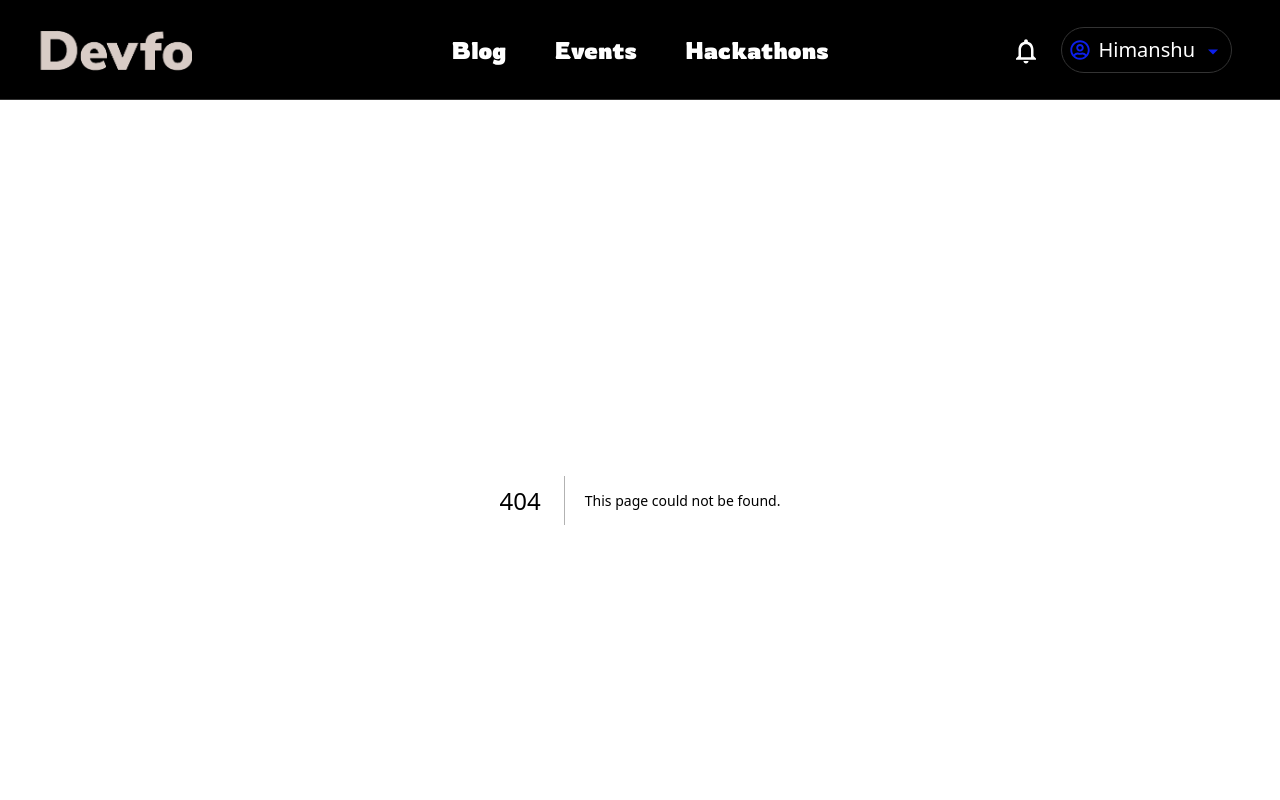
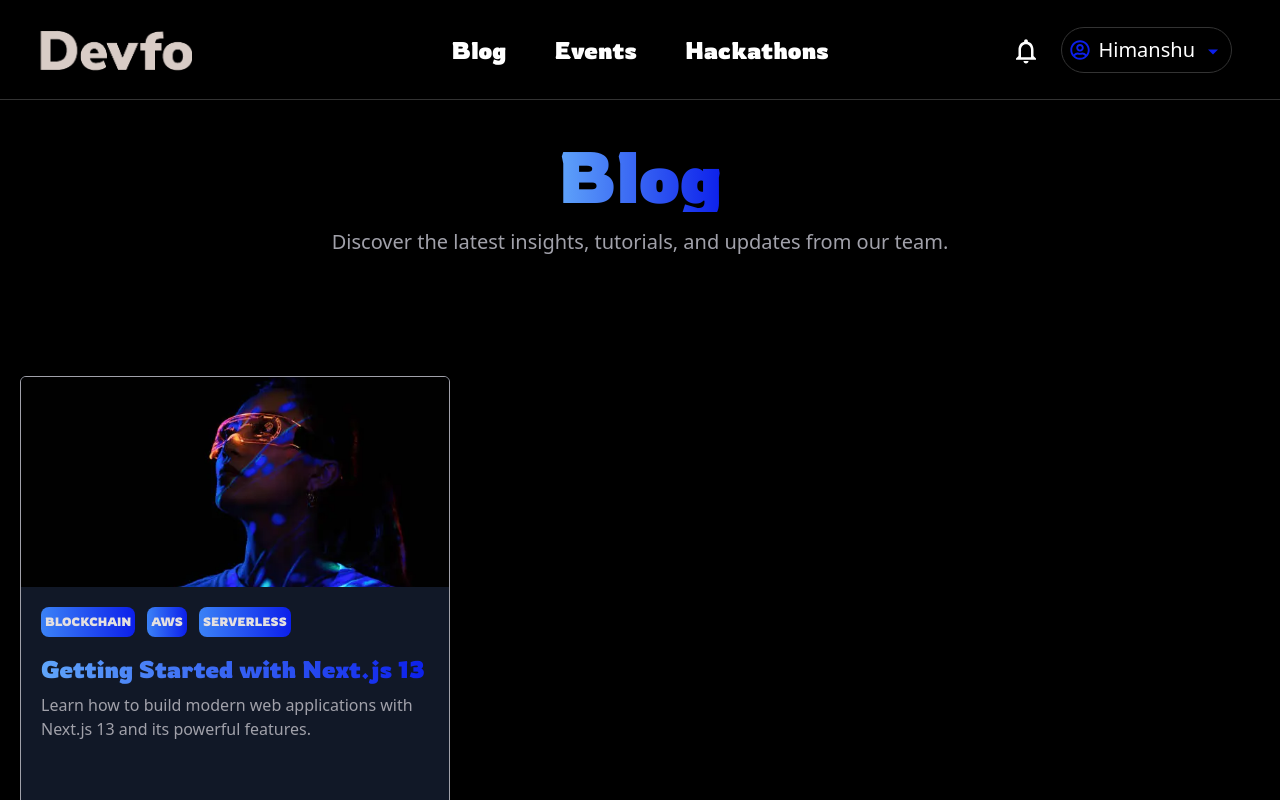
Before and after one commit to himansh423/saas-event-platform, a Next.js app: page /blog in a window 1280 px wide. Before the commit this address had no page. Shown: the top 800 px of the page. Built offline with nearby package versions, Linux system fonts and the light colour scheme.

Commit message:
created blog cards but some Ui is pending

```diff
--- /dev/null
+++ b/src/app/blog/page.tsx
@@ -0,0 +1,12 @@
+import BlogPage from "@/components/BlogPage"
+
+
+const page = () => {
+  return (
+    <div>
+      <BlogPage/>
+    </div>
+  )
+}
+
+export default page
--- /dev/null
+++ b/src/components/BlogPage.tsx
@@ -0,0 +1,60 @@
+import { Rowdies } from "next/font/google";
+import Image from "next/image";
+import blogImg from "../../public/blog.webp";
+const rowdies1 = Rowdies({
+  weight: "700",
+  display: "swap",
+  subsets: ["latin"],
+});
+const BlogPage = () => {
+  return (
+    <div className="w-screen min-h-screen bg-black">
+      <div className="w-full flex flex-col gap-4 items-center pt-10">
+        <h1
+          className={`${rowdies1.className} bg-gradient-to-r from-blue-400 to-[#0c1feb] bg-clip-text text-transparent text-7xl `}
+        >
+          Blog
+        </h1>
+        <p className="text-zinc-400 text-xl">
+          Discover the latest insights, tutorials, and updates from our team.
+        </p>
+      </div>
+
+      <div className="CardsContainer w-full grid grid-cols-3 px-5 py-20 mt-10">
+        <div className=" Cards overflow-hidden w-[430px] h-[500px] border-[1px] border-zinc-400 bg-gray-900 rounded-md flex flex-col">
+          <div className="relative w-full h-[210px]">
+            <Image
+              src={blogImg.src}
+              alt="blog Image"
+              layout="fill"
+              objectFit="cover"
+            />
+          </div>
+          <div className="w-full h-[250px] p-5  flex flex-col gap-4">
+            <div className="flex items-center gap-3">
+              <div className="px-[4px] h-[30px] bg-gradient-to-r from-blue-500 to-[#0c1feb] flex justify-center items-center text-[12px] rounded-lg text-[#e4e0e0]">
+                <p className={rowdies1.className}>BLOCKCHAIN</p>
+              </div>
+              <div className="px-[4px] h-[30px] bg-gradient-to-r from-blue-500 to-[#0c1feb] flex justify-center items-center text-[12px] rounded-lg text-[#e4e0e0]">
+                <p className={rowdies1.className}>AWS</p>
+              </div>
+              <div className="px-[4px] h-[30px] bg-gradient-to-r from-blue-500 to-[#0c1feb] flex justify-center items-center text-[12px] rounded-lg text-[#e4e0e0]">
+                <p className={rowdies1.className}>SERVERLESS</p>
+              </div>
+            </div>
+            <div className="w-full flex flex-col gap-2">
+              <p
+                className={`${rowdies1.className} text-2xl bg-gradient-to-r from-blue-400 to-[#0c1feb] bg-clip-text text-transparent`}
+              >
+                Getting Started with Next.js 13
+              </p>
+              <p className="text-zinc-400">Learn how to build modern web applications with Next.js 13 and its powerful features.</p>
+            </div>
+          </div>
+        </div>
+      </div>
+    </div>
+  );
+};
+
+export default BlogPage;
```
Also changed, not shown: public/blog.webp (added).
